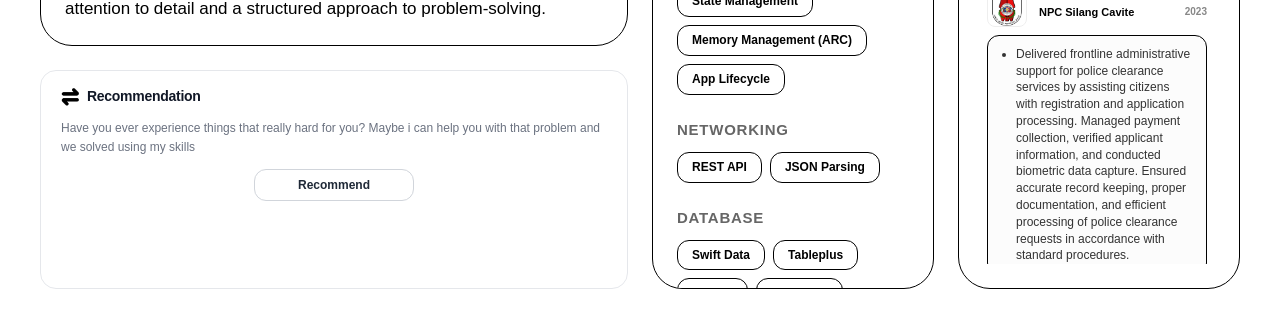
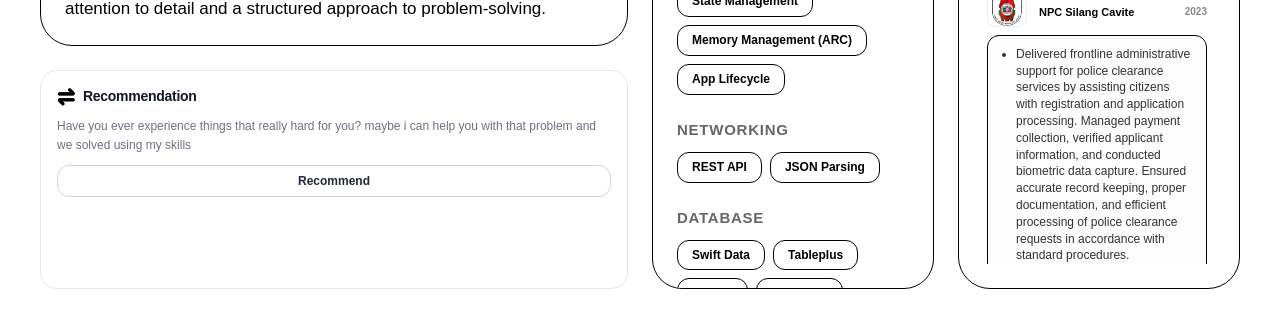
Before and after one commit to Valiantic/Ralph-Dainiell, a Next.js app: page / in a window 1280 px wide. Shown: the part 680-999 px from the top of the page. Built offline with nearby package versions, Linux system fonts and the light colour scheme; a web font is replaced by a local one.

Commit message:
recommendfixing

```diff
--- a/app/components/RecommendationSection.tsx
+++ b/app/components/RecommendationSection.tsx
@@ -219,7 +219,17 @@ export default function RecommendationSection() {
   return (
     <>
       <div
-        style={{ borderRadius: "16px", border: "1px solid #e5e7eb", backgroundColor: "#fff", padding: "16px 20px", display: "flex", flexDirection: "column", gap: "12px" }}
+        style={{
+          borderRadius: "16px",
+          border: "1px solid #e5e7eb",
+          backgroundColor: "#fff",
+          padding: "16px",
+          display: "flex",
+          flexDirection: "column",
+          gap: "10px",
+          width: "100%",
+          boxSizing: "border-box",
+        }}
       >
         <div style={{ display: "flex", alignItems: "center", gap: "8px" }}>
           <Image
@@ -235,16 +245,35 @@ export default function RecommendationSection() {
         </div>
 
         <p style={{ fontSize: "12px", color: "#6b7280", lineHeight: 1.6, margin: 0 }}>
-          Have you ever experience things that really hard for you? Maybe i
+          Have you ever experience things that really hard for you? maybe i
           can help you with that problem and we solved using my skills
         </p>
 
         <div style={{ display: "flex", justifyContent: "center" }}>
           <button
             onClick={openModal}
-            style={{ width: "100%", maxWidth: "160px", padding: "8px 0", borderRadius: "12px", border: "1px solid #d1d5db", fontSize: "12px", fontWeight: 600, color: "#1f2937", backgroundColor: "transparent", cursor: "pointer", transition: "all 0.2s" }}
-            onMouseEnter={(e) => { (e.currentTarget.style.backgroundColor = "#111827"); (e.currentTarget.style.color = "#fff"); (e.currentTarget.style.borderColor = "#111827"); }}
-            onMouseLeave={(e) => { (e.currentTarget.style.backgroundColor = "transparent"); (e.currentTarget.style.color = "#1f2937"); (e.currentTarget.style.borderColor = "#d1d5db"); }}
+            style={{
+              width: "100%",
+              padding: "8px 0",
+              borderRadius: "12px",
+              border: "1px solid #d1d5db",
+              fontSize: "12px",
+              fontWeight: 600,
+              color: "#1f2937",
+              backgroundColor: "transparent",
+              cursor: "pointer",
+              transition: "all 0.2s",
+            }}
+            onMouseEnter={(e) => {
+              (e.currentTarget.style.backgroundColor = "#111827");
+              (e.currentTarget.style.color = "#fff");
+              (e.currentTarget.style.borderColor = "#111827");
+            }}
+            onMouseLeave={(e) => {
+              (e.currentTarget.style.backgroundColor = "transparent");
+              (e.currentTarget.style.color = "#1f2937");
+              (e.currentTarget.style.borderColor = "#d1d5db");
+            }}
           >
             Recommend
           </button>
```
